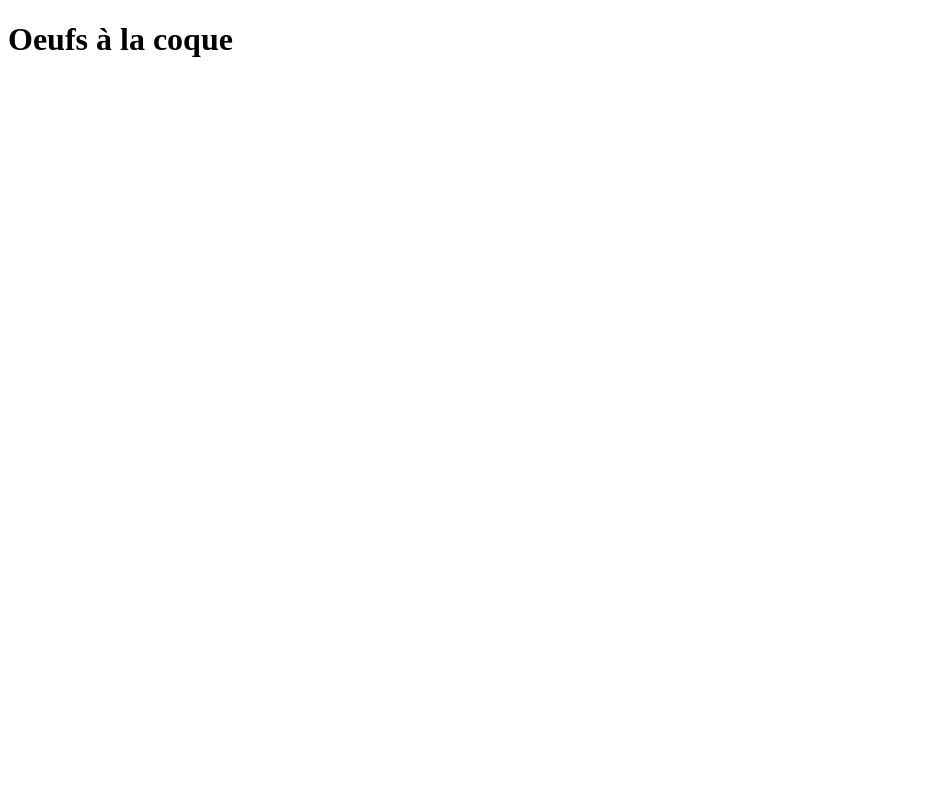
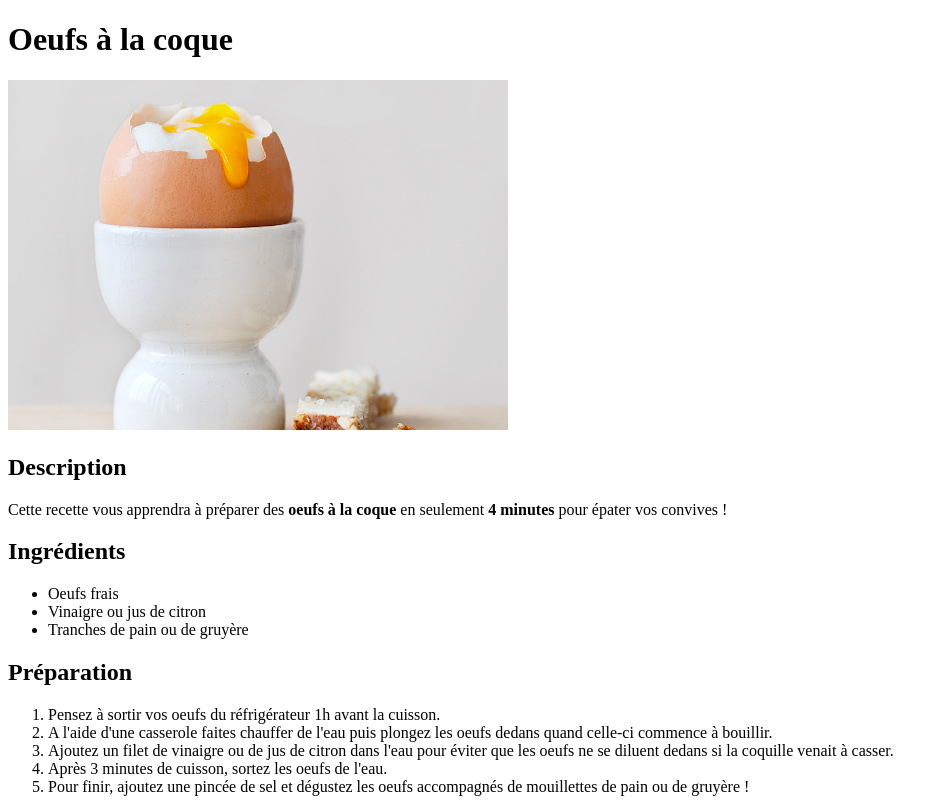
Before and after one commit to NzlThomas/odin-recipes, a plain HTML site: page recipes/oeufscoque.html in a window 1280 px wide. Shown: the whole page, without its empty margins (0-943 px from the left). Drawn offline with Linux system fonts and the light colour scheme.

Commit message:
ajoute dossier contenant images des recettes et rédaction de la recette oeufs à la coque

```diff
--- a/recipes/oeufscoque.html
+++ b/recipes/oeufscoque.html
@@ -8,5 +8,22 @@
 
     <body>
         <h1>Oeufs à la coque</h1>
+        <img src="../images/oeufs.jpg" width="500">
+        <h2>Description</h2>
+            <p>Cette recette vous apprendra à préparer des <strong>oeufs à la coque</strong> en seulement <strong>4 minutes</strong> pour épater vos convives !</p>
+        <h2>Ingrédients</h2>
+            <ul>
+                <li>Oeufs frais</li>
+                <li>Vinaigre ou jus de citron</li>
+                <li>Tranches de pain ou de gruyère</li>
+            </ul>
+        <h2>Préparation</h2>
+            <ol>
+                <li>Pensez à sortir vos oeufs du réfrigérateur 1h avant la cuisson.</li>
+                <li>A l'aide d'une casserole faites chauffer de l'eau puis plongez les oeufs dedans quand celle-ci commence à bouillir.</li>
+                <li>Ajoutez un filet de vinaigre ou de jus de citron dans l'eau pour éviter que les oeufs ne se diluent dedans si la coquille venait à casser.</li>
+                <li>Après 3 minutes de cuisson, sortez les oeufs de l'eau.</li>
+                <li>Pour finir, ajoutez une pincée de sel et dégustez les oeufs accompagnés de mouillettes de pain ou de gruyère !</li>
+            </ol>
     </body>
 </html>
```
Also changed, not shown: images/oeufs.jpg (added).
